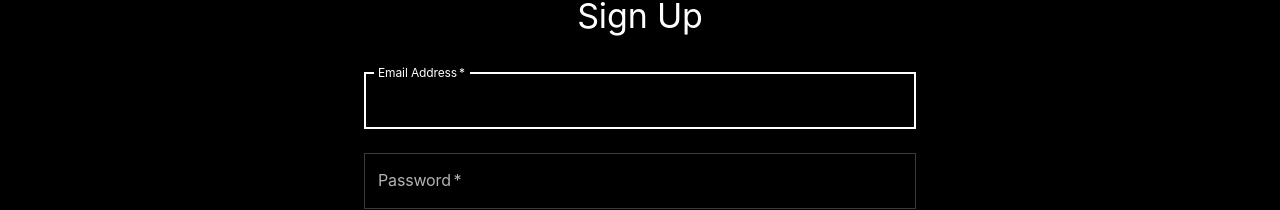
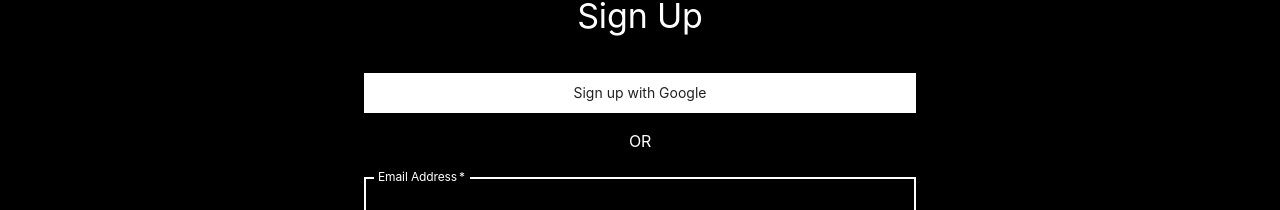
Before and after one commit to kumarannathan/dance-ar-fitness, a React (Create React App) app: page /signup in a window 1280 px wide. Shown: the part 149-359 px from the top of the page. Built offline with nearby package versions, Linux system fonts and the light colour scheme; no server answers.

Commit message:
add google login

```diff
--- a/src/pages/Login.tsx
+++ b/src/pages/Login.tsx
@@ -1,6 +1,6 @@
 import React, { useState } from 'react';
 import { useNavigate, Link as RouterLink } from 'react-router-dom';
-import { signInWithEmailAndPassword } from 'firebase/auth';
+import { GoogleAuthProvider, signInWithEmailAndPassword, signInWithPopup } from 'firebase/auth';
 import { auth } from '../firebase';
 import {
   Container,
@@ -26,6 +26,21 @@ const Login = () => {
 
     try {
       await signInWithEmailAndPassword(auth, email, password);
+      navigate('/');
+    } catch (err) {
+      setError('Failed to log in. Please check your credentials.');
+    } finally {
+      setLoading(false);
+    }
+  };
+
+  const handleGoogleLogin = async (e: React.FormEvent) => {
+    e.preventDefault();
+    setError('');
+    setLoading(true);
+
+    try {
+      await signInWithPopup(auth, new GoogleAuthProvider());
       navigate('/');
     } catch (err) {
       setError('Failed to log in. Please check your credentials.');
@@ -86,6 +101,15 @@ const Login = () => {
           >
             {loading ? 'Signing in...' : 'Sign In'}
           </Button>
+          <Button
+            fullWidth
+            variant="contained"
+            sx={{ mt: 3, mb: 2 }}
+            disabled={loading}
+            onClick={handleGoogleLogin}
+          >
+            {loading ? 'Signing in...' : 'Sign in with Google'}
+          </Button>
           <Box sx={{ textAlign: 'center' }}>
             <Link component={RouterLink} to="/signup" variant="body2">
               {"Don't have an account? Sign Up"}
--- a/src/pages/Signup.tsx
+++ b/src/pages/Signup.tsx
@@ -1,6 +1,6 @@
 import React, { useState } from 'react';
 import { useNavigate, Link as RouterLink } from 'react-router-dom';
-import { createUserWithEmailAndPassword } from 'firebase/auth';
+import { createUserWithEmailAndPassword, GoogleAuthProvider, signInWithPopup } from 'firebase/auth';
 import { auth } from '../firebase';
 import {
   Container,
@@ -40,6 +40,21 @@ const Signup = () => {
     }
   };
 
+  const handleGoogleLogin = async (e: React.FormEvent) => {
+    e.preventDefault();
+    setError('');
+    setLoading(true);
+
+    try {
+      await signInWithPopup(auth, new GoogleAuthProvider());
+      navigate('/');
+    } catch (err) {
+      setError('Failed to sign up with Google.');
+    } finally {
+      setLoading(false);
+    }
+  };
+
   return (
     <Container maxWidth="sm">
       <Box
@@ -58,6 +73,18 @@ const Signup = () => {
             {error}
           </Alert>
         )}
+        <Button
+          fullWidth
+          variant="contained"
+          sx={{ mt: 3, mb: 2 }}
+          disabled={loading}
+          onClick={handleGoogleLogin}
+        >
+          Sign up with Google
+        </Button>
+        <Typography>
+          OR
+        </Typography>
         <Box component="form" onSubmit={handleSignup} sx={{ mt: 1, width: '100%' }}>
           <TextField
             margin="normal"
```
